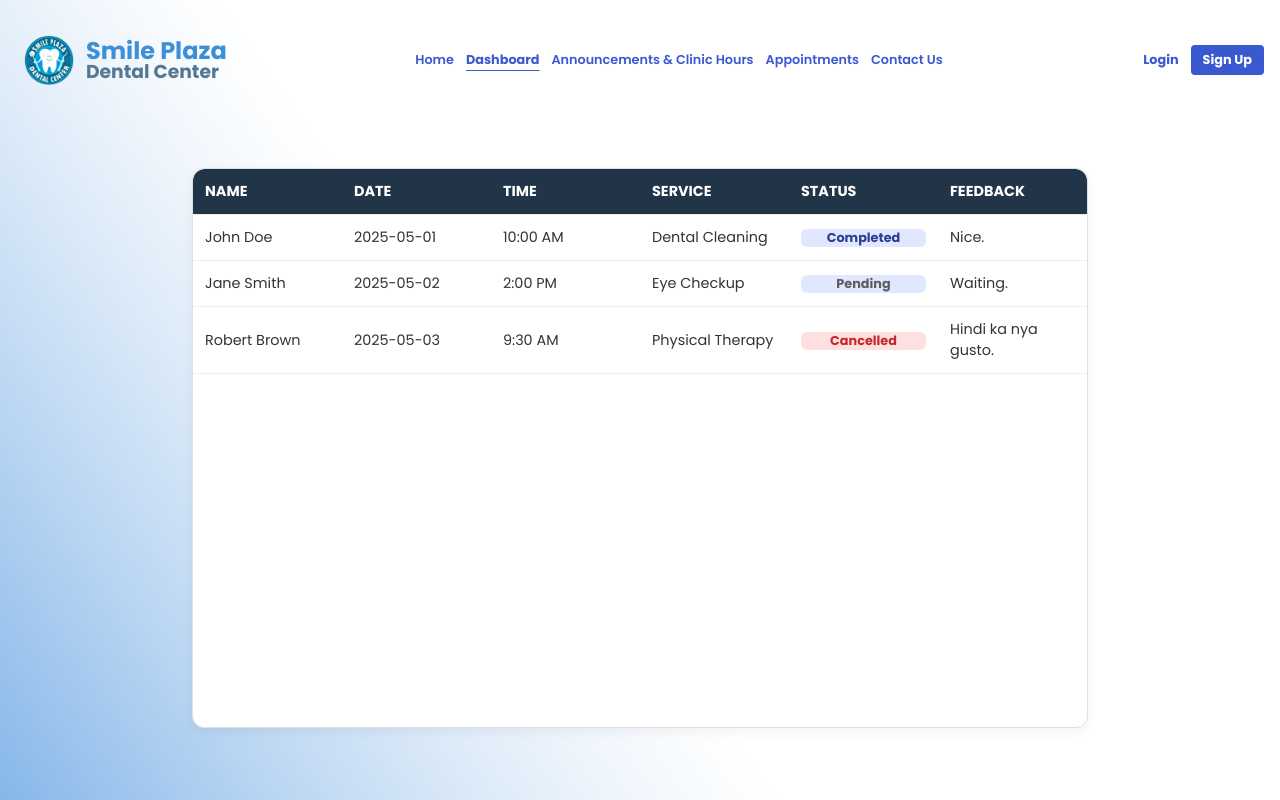
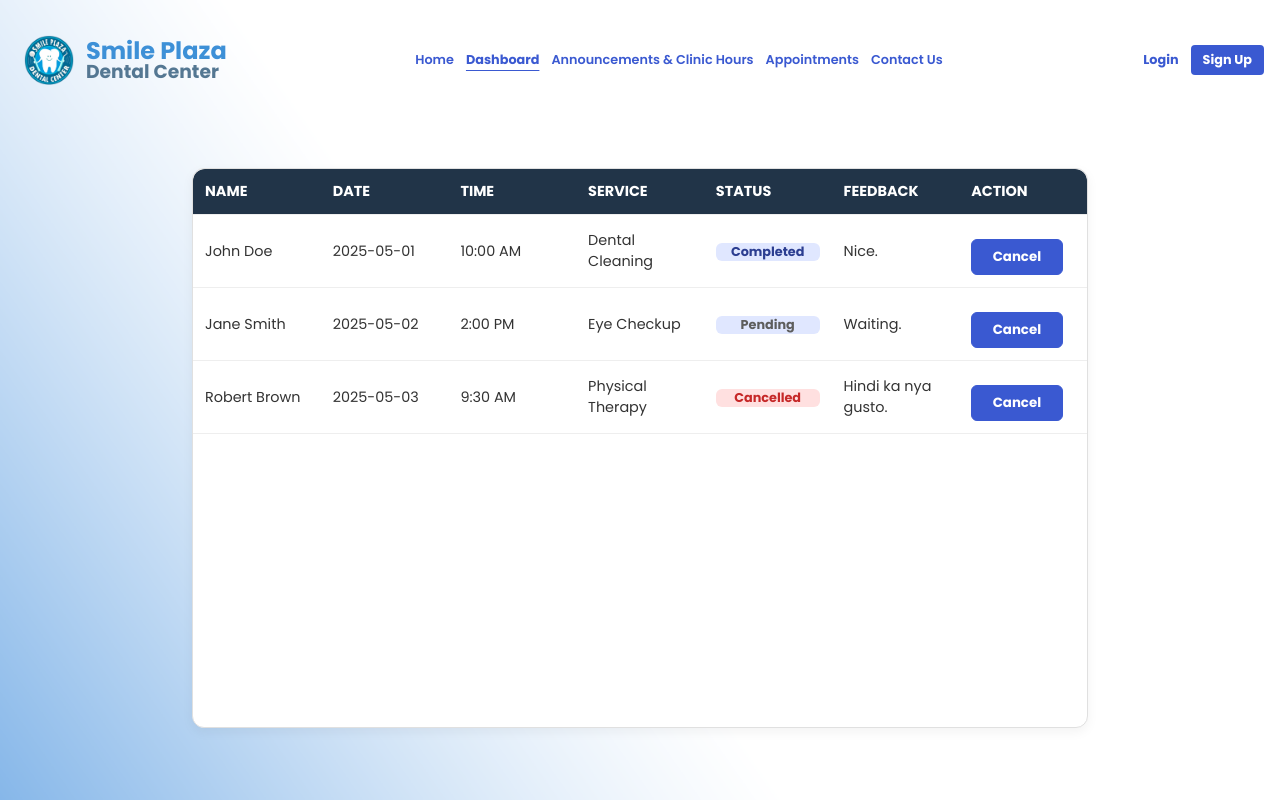
Before and after one commit to Exuille/Smile-Plaza, a React (Vite) app in the folder frontend/: page /dashboard in a window 1280 px wide. Built offline with nearby package versions, Linux system fonts and the light colour scheme; the HTML template or start-up script is replaced by a standard one.

Commit message:
Add cancel button

```diff
--- a/frontend/src/pages/patient/Dashboard.jsx
+++ b/frontend/src/pages/patient/Dashboard.jsx
@@ -41,6 +41,7 @@ const Dashboard = () => {
               <th>SERVICE</th>
               <th>STATUS</th>
               <th>FEEDBACK</th>
+              <th>ACTION</th>
             </tr>
           </thead>
           <tbody>
@@ -56,6 +57,9 @@ const Dashboard = () => {
                   </span>
                 </td>
                 <td>{appointment.feedback}</td>
+                <td>
+                  <button>Cancel</button>
+                </td>
               </tr>
             ))}
           </tbody>
```
